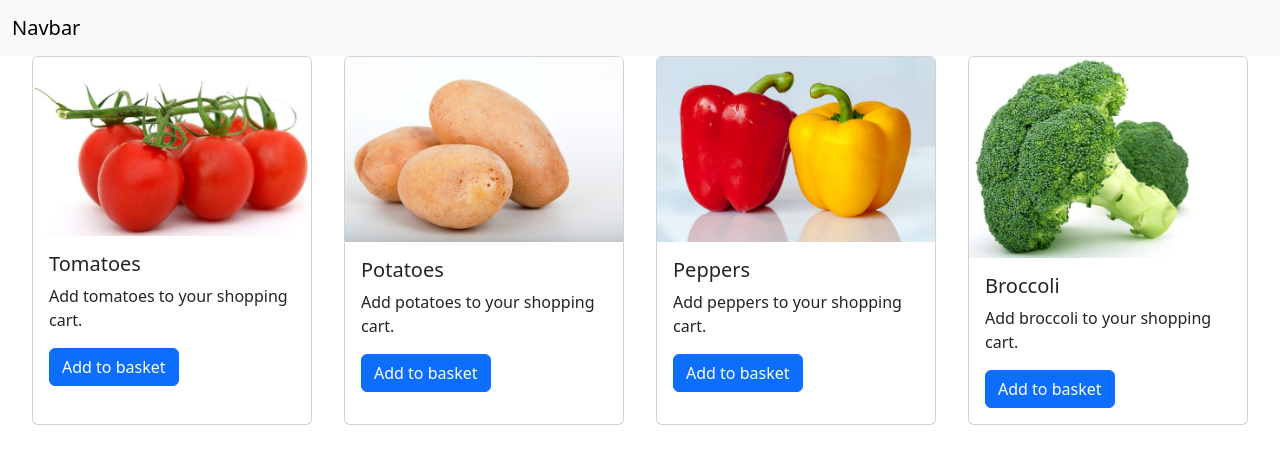
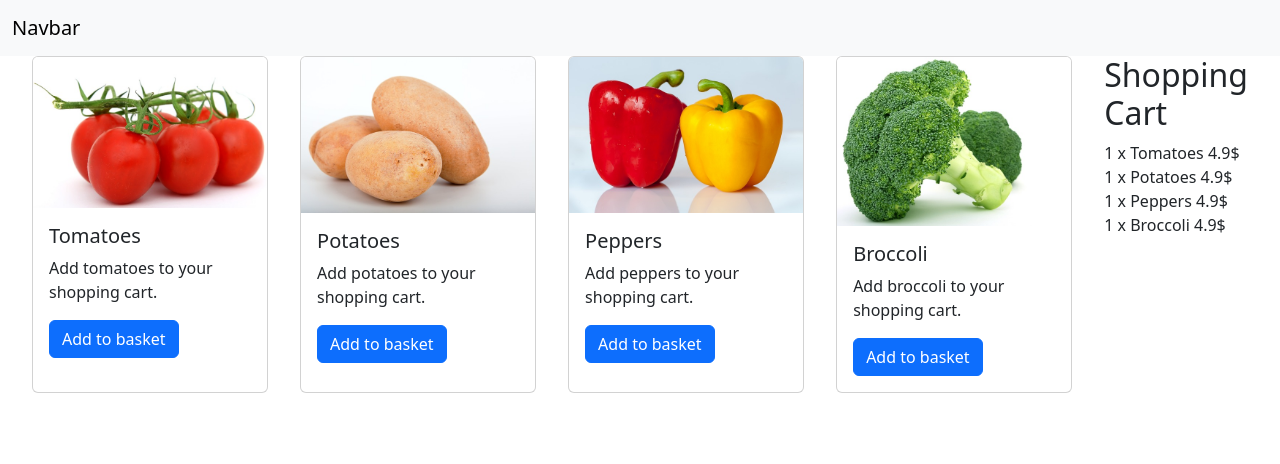
Before and after one commit to pkieber/simple-online-shop, a React (Create React App) app: page / in a window 1280 px wide. Shown: the top 464 px of the page. Built offline with nearby package versions, Linux system fonts and the light colour scheme.

Commit message:
add shopping cart rendering + bug fixes

```diff
--- a/src/App.jsx
+++ b/src/App.jsx
@@ -1,17 +1,21 @@
 import React, { Component } from 'react';
 import Navbar from './components/navbar';
 import Product from './components/product';
+import ShoppingCart from './components/shopping-cart';
 
 class App extends Component {
     state = {  }
     render() {
         return <React.Fragment>
             <Navbar/>
-            <div className='product-container'>
-                <Product image="tomatoe.jpg" title="Tomatoes" description="Add tomatoes to your shopping cart."/>
-                <Product image="potatoes.jpg" title="Potatoes" description="Add potatoes to your shopping cart."/>
-                <Product image="peppers.jpg" title="Peppers" description="Add peppers to your shopping cart."/>
-                <Product image="broccoli.jpg" title="Broccoli" description="Add broccoli to your shopping cart."/>
+            <div className='main-container'>
+                <div className='product-container'>
+                    <Product image="tomatoe.jpg" title="Tomatoes" description="Add tomatoes to your shopping cart."/>
+                    <Product image="potatoes.jpg" title="Potatoes" description="Add potatoes to your shopping cart."/>
+                    <Product image="peppers.jpg" title="Peppers" description="Add peppers to your shopping cart."/>
+                    <Product image="broccoli.jpg" title="Broccoli" description="Add broccoli to your shopping cart."/>
+                </div>
+                <ShoppingCart/>
             </div>
         </React.Fragment>;
     }
--- /dev/null
+++ b/src/components/shopping-cart.jsx
@@ -0,0 +1,45 @@
+import React, { Component } from 'react';
+
+class ShoppingCart extends Component {
+    state = {
+        items: [
+            {
+                id: 'p001', // unique key, i.e. product number, etc.
+                amount: 1,
+                name: 'Tomatoes',
+                price: 4.9,
+            },
+            {
+                id: 'p002',
+                amount: 1,
+                name: 'Potatoes',
+                price: 4.9,
+            },{
+                id: 'p003',
+                amount: 1,
+                name: 'Peppers',
+                price: 4.9,
+            },
+            {
+                id: 'p004',
+                amount: 1,
+                name: 'Broccoli',
+                price: 4.9,
+            }
+        ]
+    }
+
+    render() {
+        return <div className='shopping-cart'>
+            <h2>Shopping Cart</h2>
+            { this.state.items.map(item =>
+                <div key={ item.id }>
+                    { item.amount } x { item.name } { item.price }$
+                </div>
+                )
+            }
+        </div>;
+    }
+}
+
+export default ShoppingCart;
--- a/src/index.css
+++ b/src/index.css
@@ -2,6 +2,15 @@
     display: flex;
     gap: 32px;
     padding-inline: 32px;
+}
+
+.main-container {
+    display: flex;
+    padding-right: 32px;
+}
+
+.shopping-cart {
+    width: 25vw;
 }
 
 @media (max-width: 850px) {
--- a/src/index.js
+++ b/src/index.js
@@ -1,7 +1,8 @@
 import React from "react";
-import ReactDom from "react-dom";
+import { createRoot } from 'react-dom/client';
 import "bootstrap/dist/css/bootstrap.min.css";
 import "./index.css";
 import App from "./App";
 
-ReactDom.render(<App></App>, document.getElementById('root'));
+const root = createRoot(document.getElementById('root'));
+root.render(<App></App>);
```
